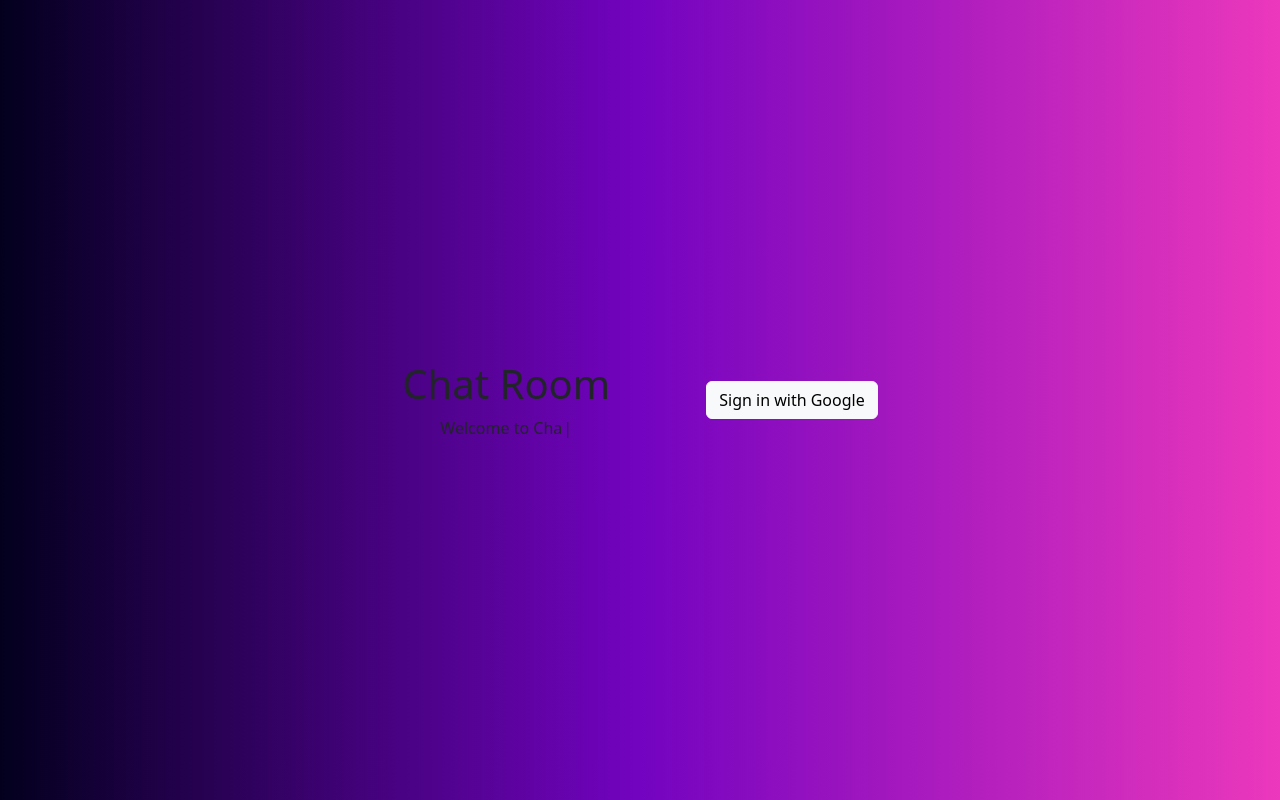
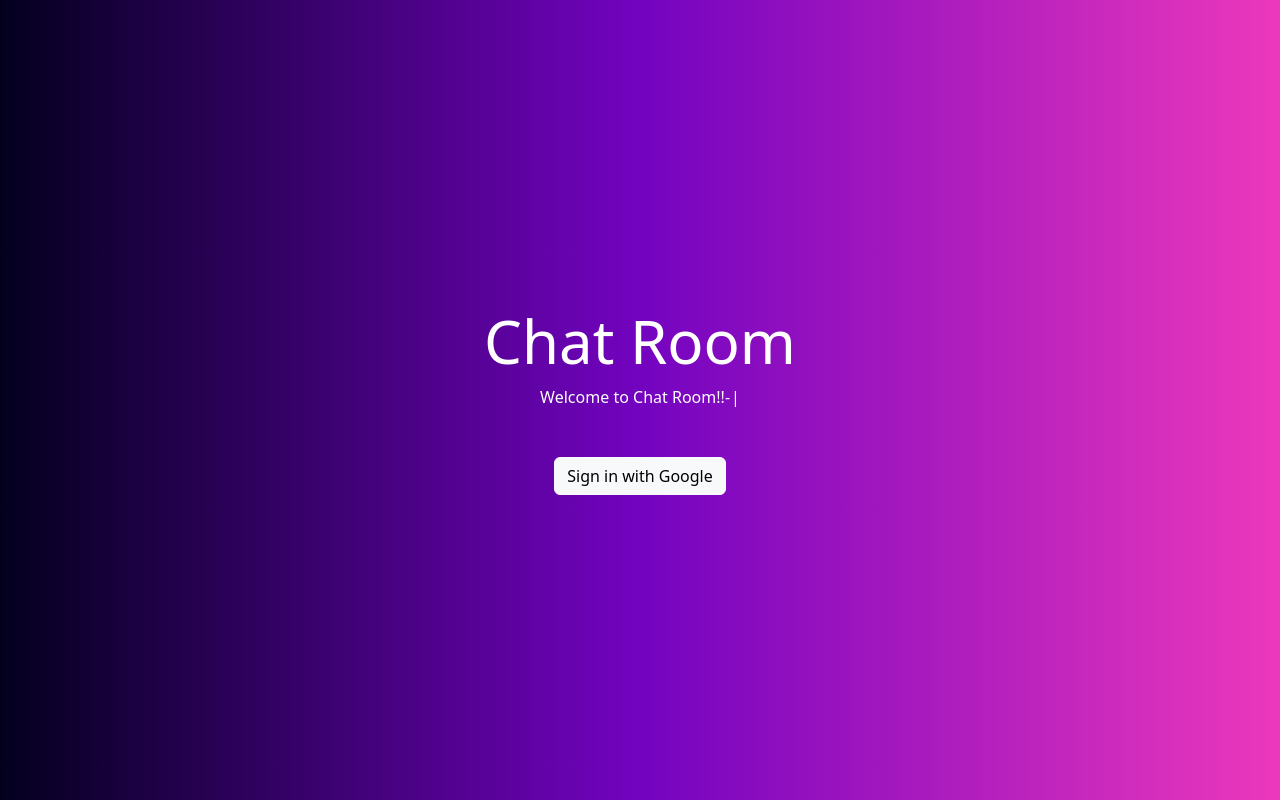
Before and after one commit to Milanka00/Chat-Application, a React (Create React App) app in the folder superchat/: page / in a window 1280 px wide. Built offline with nearby package versions, Linux system fonts and the light colour scheme; no server answers.

Commit message:
landing page done

```diff
--- a/superchat/src/Components/components.css
+++ b/superchat/src/Components/components.css
@@ -7,3 +7,7 @@ background: linear-gradient(to left, #ec38bc, #7303c0, #03001e); /* W3C, IE 10+/
 
 
 }
+
+.title{
+    font-size: 60px;
+}
--- a/superchat/src/Components/signIn.js
+++ b/superchat/src/Components/signIn.js
@@ -30,14 +30,14 @@ const SignIn = () => {
     }
     return (
         <React.Fragment>
-              <div className='cover d-flex w-100 justify-content-center align-items-center'>
+              <div className='cover d-flex w-100 justify-content-center align-items-center flex-column'>
 
-                <div className='leftsection w-70 me-5'>
-                <h1>Chat Room</h1>
-                <Type/>
+                <div className='leftsection w-70  text-white'>
+                <h1 className='title' >Chat Room</h1>
+                <Type  className='type' />
                 </div>
 
-                <div className='rightsection d-flex w-30 ms-5'>
+                <div className='rightsection d-flex w-30 mt-5'>
                 <button class="btn btn-light" onClick={signInWithGoogle}>Sign in with Google</button>
 
                 </div>
--- a/superchat/src/Components/type.js
+++ b/superchat/src/Components/type.js
@@ -4,15 +4,17 @@ import Typewriter from "typewriter-effect";
 function Type() {
   return (
     <Typewriter
+
       options={{
         strings: [
-          "Welcome to Chat Room",
+          "Welcome to Chat Room!!-",
           "Sign In to chat with your fiends",
 
         ],
         autoStart: true,
         loop: true,
         deleteSpeed: 50,
+
       }}
     />
   );
```
